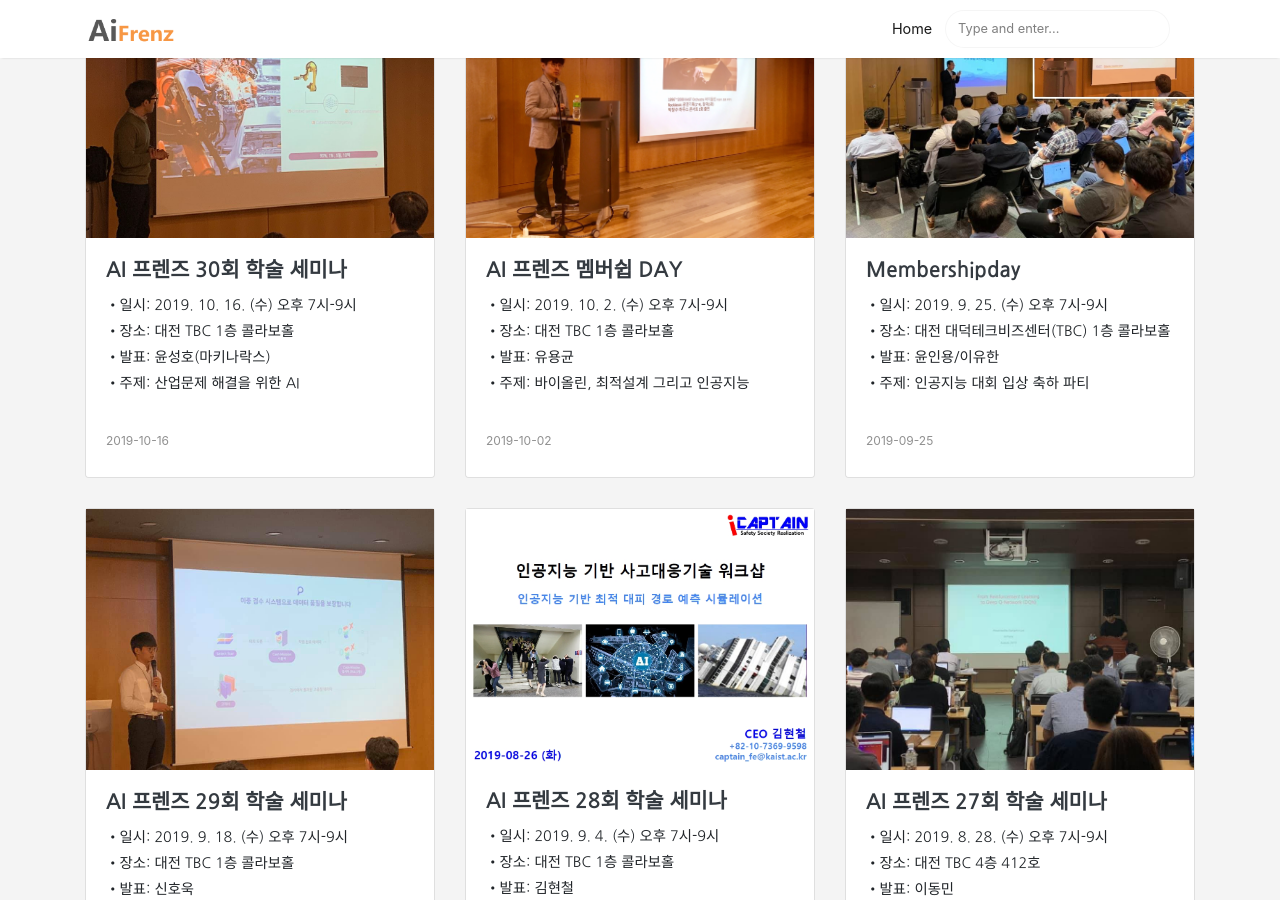
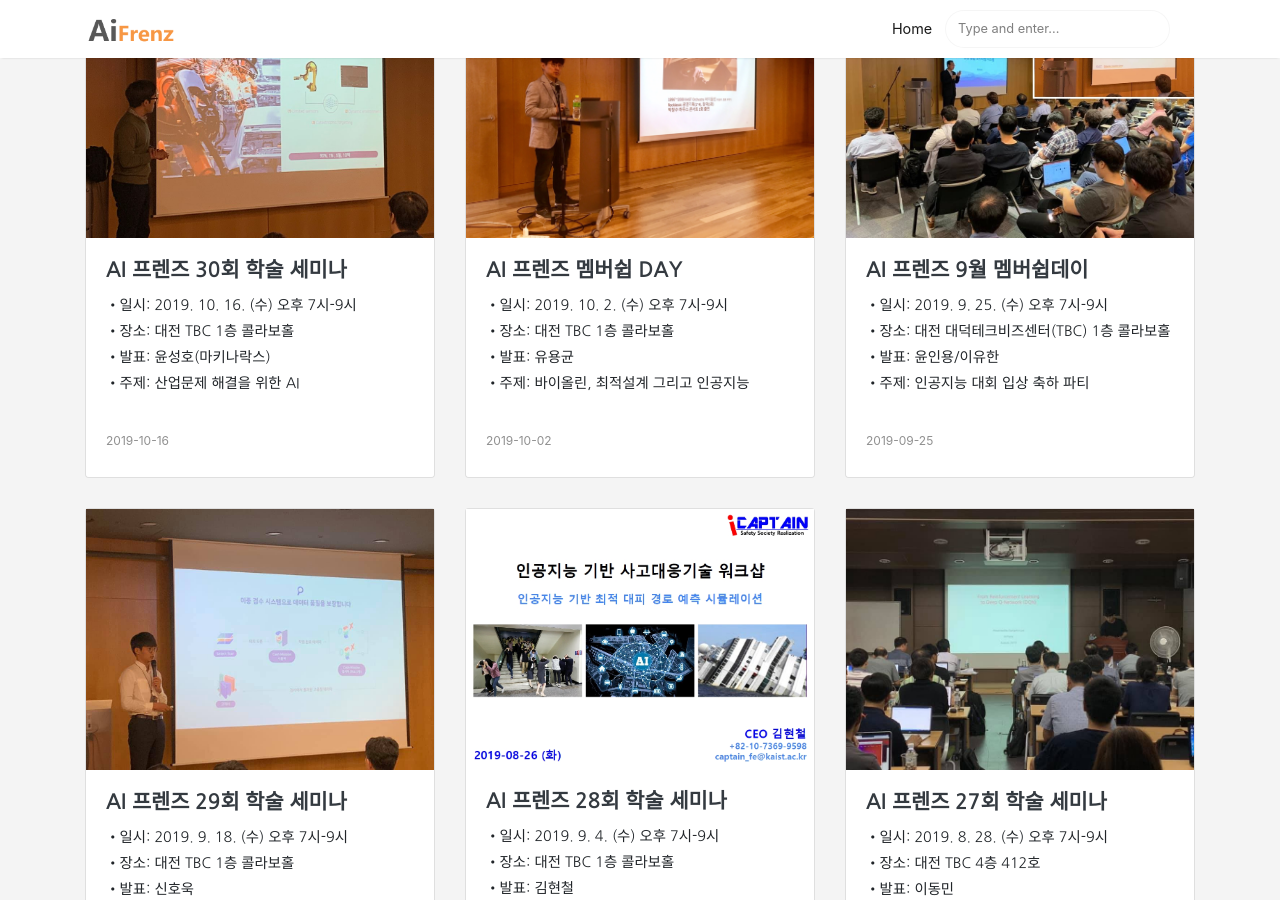
Before and after one commit to aifrenz/aifrenz.github.io, a Jekyll site: the page built from index.html, in a window 1280 px wide and 900 px high, scrolled down 1177 px. Built offline with Jekyll 4.4.1, drawn with Linux system fonts in a browser that asks for light colours; the list of posts is cut into pages by our own code.

Commit message:
Update 2019-09-25-membershipday.markdown

```diff
--- a/_posts/2019-09-25-membershipday.markdown
+++ b/_posts/2019-09-25-membershipday.markdown
@@ -1,6 +1,6 @@
 ---
 layout: post
-title:  Membershipday
+title:  AI 프렌즈 9월 멤버쉽데이
 when: 2019. 9. 25. (수) 오후 7시-9시
 where: 대전 대덕테크비즈센터(TBC) 1층 콜라보홀
 who: 윤인용/이유한
```
